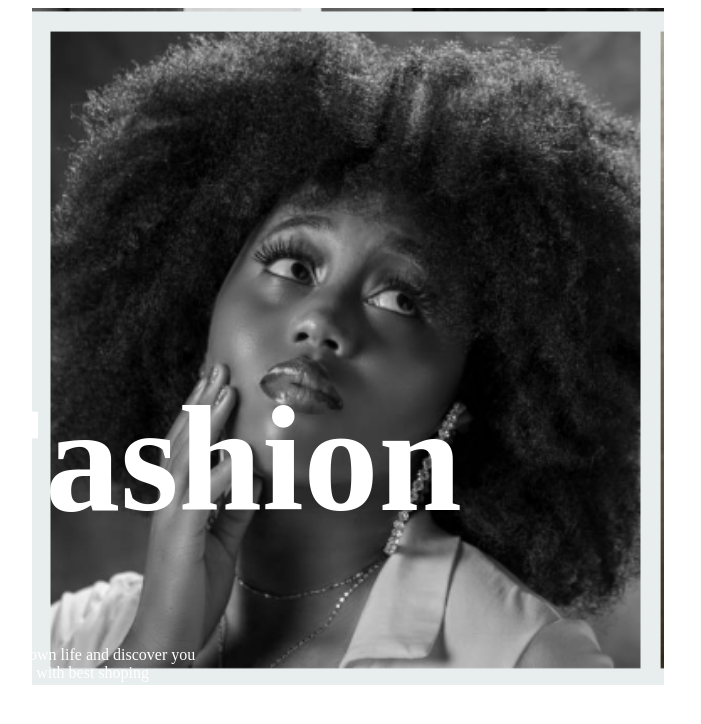
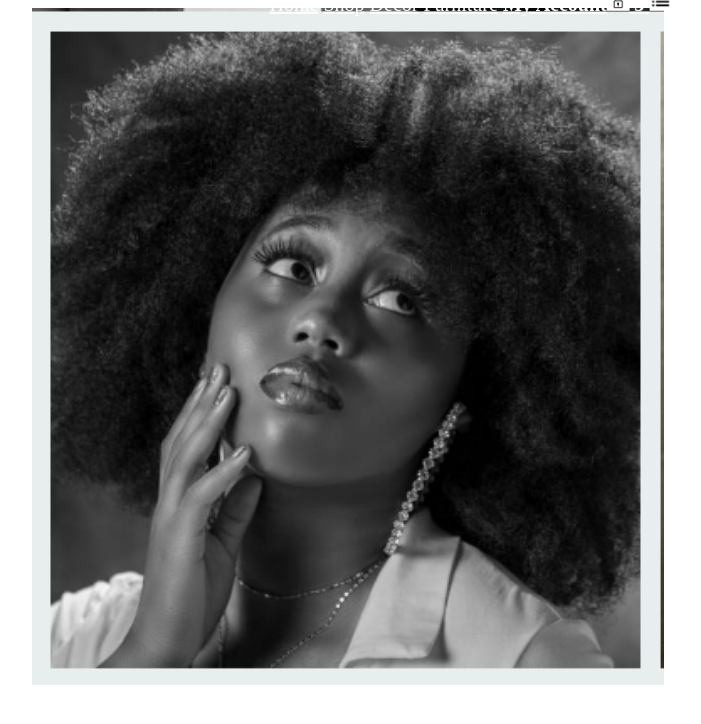
Before and after one commit to ndutta-cynthia/Fashion-Web, a plain HTML site: page index.html in a window 1280 px wide. Shown: the top 724 px of the page, without its empty margins (292-993 px from the left). Drawn offline with Linux system fonts and the light colour scheme.

Commit message:
added a navbar

```diff
--- a/index.html
+++ b/index.html
@@ -7,15 +7,46 @@
     <link href="style.css" rel="Stylesheet" />
   </head>
   <body>
+
+    <div class="container">
+
     <div class="media">
+
       <img src="Fashion.png" class="Fashion-image" style="width: 50%" />
+
+
+        <div class="text-block">
+          <h4>ES</h4>
+
+        </div>
+
+        <div class="nbr-block">
+          <h4>04</h4>
+
+        </div>
+
+
+
       <div class="Centred">
+        <div class="topnav">
+          <a href="">Home</a>
+
+          <a href="">Shop</a>
+          <a href="">Decor</a>
+          <a href="">Furniture</a>
+          <a href=""> <b>My Account</b><img src="padlock.png" width="3%" alt=""> <b>5</b> <img src="list.png" alt="" width="3%"></a>
+        </div>
+
+        <div >
         <h1>Fashion</h1>
         <p>
-          Enjoy your own life and discover you<br />
+          Enjoy your own life and discover you<br>
           more stylish with best shoping
         </p>
       </div>
+
+      </div>
     </div>
+  </div>
   </body>
 </html>
--- a/style.css
+++ b/style.css
@@ -26,3 +26,56 @@ p {
   right: 65%;
   text-align: left;
 }
+
+.topnav a{
+  color: white;
+  gap: 2px;
+}
+
+
+.topnav {
+  float: left;
+  text-align: right;
+  color: white;
+  text-decoration-color: white;
+  padding: 14px 16px 20px 30px;
+  font-size: 20px;
+
+  padding-left: 2000px;
+  padding-bottom: 3000px;
+  width:750px;
+  margin:0 auto;
+
+
+
+}
+h4{
+padding-right: 10%;
+
+
+}
+.container {
+  position: relative;
+}
+
+.text-block {
+  position: absolute;
+  bottom: 20px;
+  right: 20px;
+
+  color: white;
+  padding-left: 20px;
+  padding-right: 1250px;
+  padding-bottom:820px;
+}
+.nbr-block {
+  position: absolute;
+  bottom: 20px;
+  right: 20px;
+
+  color: white;
+  padding-left: 20px;
+  padding-right: 1250px;
+  padding-bottom:720px;
+
+}
```
Also changed, not shown: list.png (added), padlock.png (added).
